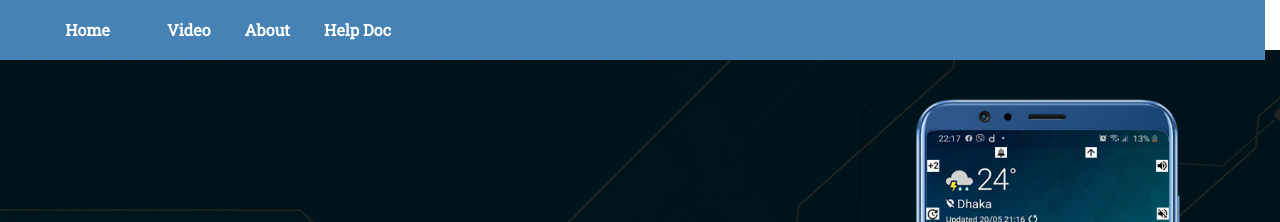
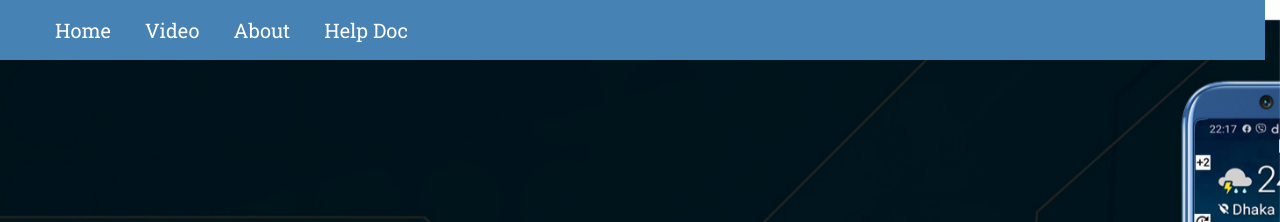
Before and after one commit to mahadihasan17816/NMI, a plain HTML site: page index.html in a window 1280 px wide. Shown: the top 222 px of the page. Drawn offline with nearby package versions, Linux system fonts and the light colour scheme.

Commit message:
Update style.css

```diff
--- a/css/style.css
+++ b/css/style.css
@@ -37,40 +37,33 @@ ul li{
 }
 .nav-one{
     border: 1px;
-    background: transparent;
-    border-radius: 15px;
-	width: 95px;
+	background: transparent;
 	color: white;
-	font-weight: bold;
-    height: 35px;
-    margin-right: 13px;
-    transition: 0.4s ease-in-out;
-
+	padding: 0px 15px 0px 15px;
+    height: 60px;
+	transition: 0.4s ease-in-out;
+	font-size: 20px;
 }
 .nav-one:hover{
 	cursor:pointer;
 	background: #edeff1;
-	color: black;
+	color: steelblue;
 	font-weight: bold;
 }
 .nav-two{
-	/* margin-right: 13px; */
     border: 1px;
 	background: transparent;
 	color: white;
-	font-weight: bold;
 	padding: 0px 15px 0px 15px;
-    /* border-radius: 20px; */
-    /* width: 95px; */
     height: 60px;
-    transition: 0.4s ease-in-out;
-
+	transition: 0.4s ease-in-out;
+	font-size: 20px;
 }
 .nav-two:hover{
 	cursor:pointer;
 	font-weight: bold;
 	background: #edeff1;
-	color: black;
+	color: steelblue;
 }
 .nav-three{
 	/* margin-right: 13px; */
@@ -81,14 +74,14 @@ ul li{
     /* border-radius: 20px; */
     /* width: 112px; */
 	height: 60px;
-	font-weight: bold;
-    transition: 0.4s ease-in-out;
+	transition: 0.4s ease-in-out;
+	font-size: 20px;
 }
 .nav-three:hover{
 	cursor:pointer;
 	background: #edeff1;
 	font-weight: bold;
-	color: black;
+	color: steelblue;
 }
 .nav-four{
 	/* margin-right: 13px; */
@@ -97,22 +90,20 @@ ul li{
 	padding: 0px 15px 0px 15px;
     /* border-radius: 20px; */
 	/* width: 146px; */
-	font-weight: bold;
 	color: white;
     height: 60px;
     transition: 0.4s ease-in-out;
-
+	font-size: 20px;
 }
 .nav-four:hover{
 	cursor:pointer;
 	font-weight: bold;
 	background: #edeff1;
-	color: black;
+	color: steelblue;
 }
 .nav-five{
 	margin-right: 13px;
 	border: 1px;
-	font-weight: bold;
 	color: white;
     background: transparent;
     border-radius: 15px;
@@ -139,12 +130,12 @@ ul li{
 	background-size: cover;
 } */
 .banner_img{
-	background-image: url(../images/WebpageHeading.jpg) ;
-	background-size: cover;
-	background-position: center;
-	height: 650px;
-	background-size: cover;
-	margin-top: 50px;
+	/* background-image: url(../images/WebpageHeading.jpg) ; */
+	/* background-size: cover; */
+	/* background-position: center; */
+	/* height: 680px; */
+	/* background-size: cover; */
+	/* margin-top: 50px; */
 }
 .banner_img h1{
 	font-size: 60px;
@@ -272,6 +263,19 @@ font-weight: bold;
 .item h5{
 	text-align: center;
 }
+
+.parallax {
+	/* The image used */
+	background-image: url("../images/WebpageHeading.jpg");
+	/* Set a specific height */
+	height: 680px;
+	/* Create the parallax scrolling effect */
+	background-attachment: fixed;
+	background-position-y: 20px;
+	/* background-position: center; */
+	background-repeat: no-repeat;
+	background-size: cover;
+  }
 /*Banner section end*/
 
 /* News section start
```
